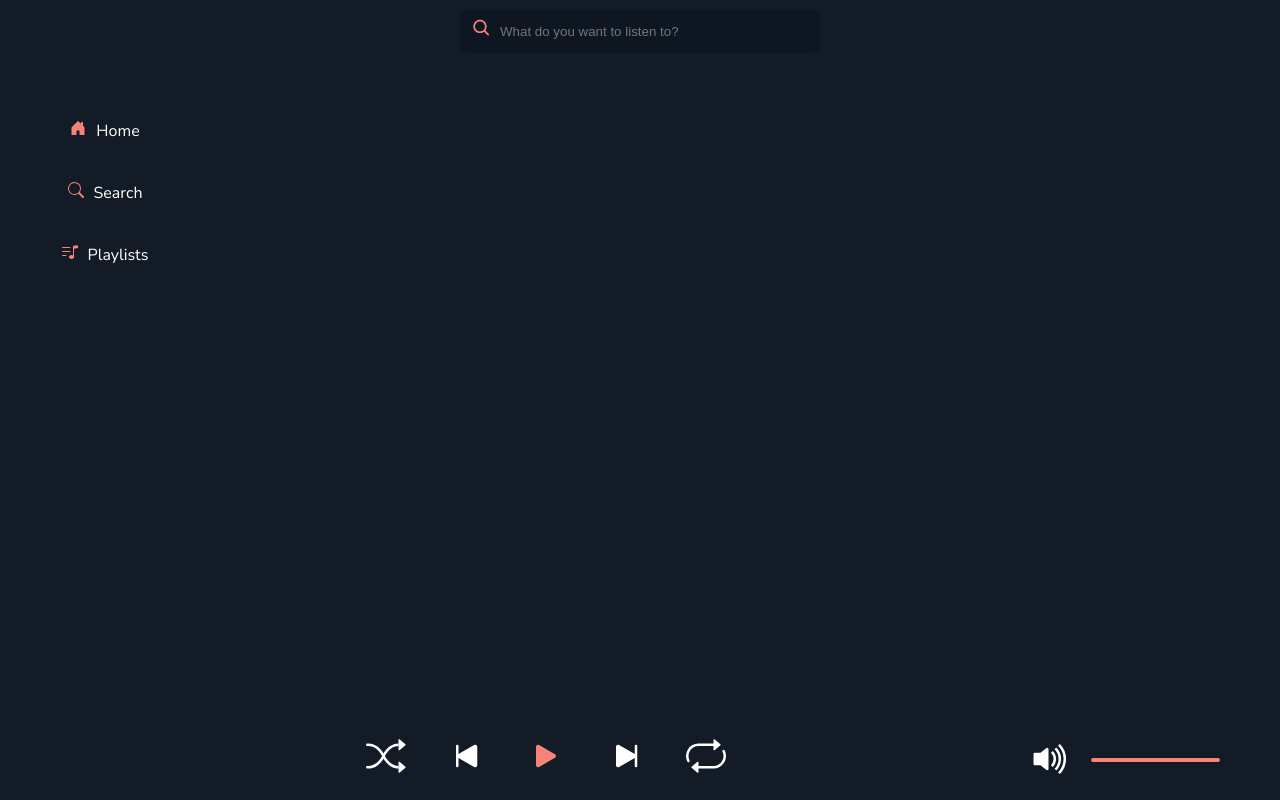
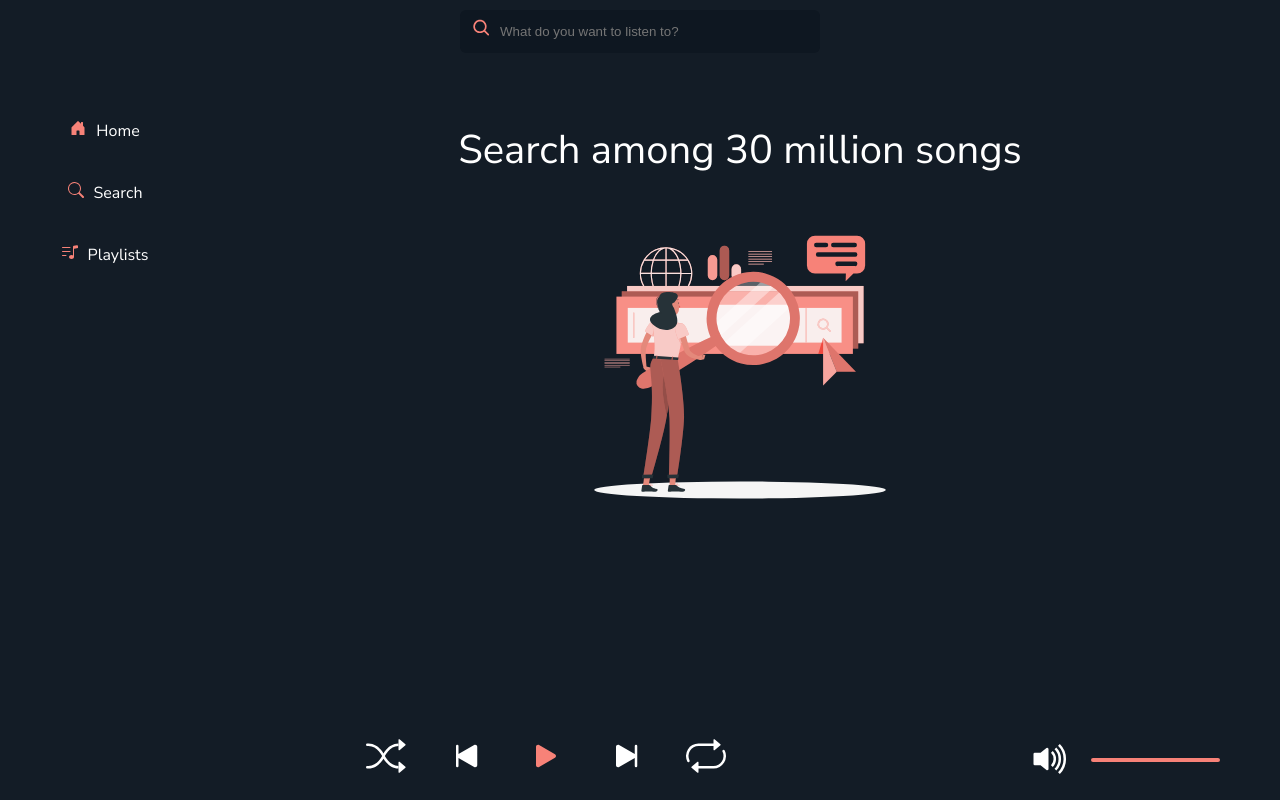
Before and after one commit to OlekOlaisen/Music-streaming-application, a React (Create React App) app: page /search in a window 1280 px wide. Built offline with nearby package versions, Linux system fonts and the light colour scheme.

Commit message:
fixed playlist playback overlap

```diff
--- a/src/App.css
+++ b/src/App.css
@@ -13,6 +13,7 @@ button {
 
 .Link {
   text-decoration: none;
+  color: gray;
 }
 
 html {
@@ -975,6 +976,22 @@ audio {
   font-size: 0.8rem;
 }
 
+.search__results-empty {
+  display: flex;
+  flex-flow: column;
+  justify-content: center;
+  align-items: center;
+  margin: 3rem;
+}
+
+.search__results-empty-image {
+  width: 80%;
+}
+
+.search__results-empty-text {
+  font-size: 1rem;
+}
+
 .option {
   font-size: 1.2rem;
 }
@@ -1001,6 +1018,16 @@ audio {
   color: grey;
 }
 
+@media (min-width: 576px) {
+  .search__results-empty-text {
+    font-size: 1.5rem;
+  }
+}
+@media (min-width: 768px) {
+  .search__results-empty-image {
+    width: 60%;
+  }
+}
 @media (min-width: 992px) {
   .search__input-container {
     width: 360px;
@@ -1010,6 +1037,12 @@ audio {
     margin-bottom: 3rem;
     margin-left: 10rem;
   }
+  .search__results-empty-text {
+    font-size: 2rem;
+  }
+  .search__results-empty-image {
+    width: 40%;
+  }
 }
 html {
   font-size: 20px;
--- a/src/pages/search.jsx
+++ b/src/pages/search.jsx
@@ -3,6 +3,8 @@ import { CgSearch, CgSearchLoading } from 'react-icons/cg';
 import { BiDotsVerticalRounded } from 'react-icons/bi';
 import { Link } from 'react-router-dom';
 import { AudioContext } from '../components/audioContext.jsx';
+import Search from '../assets/images/search.svg';
+
 
 const FetchAPI = () => {
   const [query, setQuery] = useState('');
@@ -80,6 +82,13 @@ const FetchAPI = () => {
   }
 }, [debouncedQuery, searchSongs]);
 
+useEffect(() => {
+  return () => {
+    setSearchResults([]);
+  };
+}, [setSearchResults]);
+
+
  return (
     <section className="search">
       <label className="search__label" htmlFor="search"></label>
@@ -99,10 +108,15 @@ const FetchAPI = () => {
       </section>
 
       <div className="search__results">
-        {error ? (
-          <p>{error}</p>
-        ) : (
-          searchResults.map((song, index) => (
+  {error ? (
+    <p>{error}</p>
+  ) : searchResults.length === 0 ? (
+    <div className='search__results-empty'>
+      <p className='search__results-empty-text'>Search among 30 million songs</p>
+      <img className='search__results-empty-image' src={Search} alt="image of a woman searching the web" />
+    </div>
+  ) : (
+    searchResults.map((song, index) => (
             <div
               className="search__results-item"
               key={index}
@@ -130,11 +144,11 @@ const FetchAPI = () => {
                     >
                       {song.title}
                     </p>
-                    <Link className='Link' to={`/artist/${song.artist.id}`}>
-                    <p className="search__results-artist">
-                      {song.artist && song.artist.name}
+
+                    <p className="search__results-artist"><Link className='Link' to={`/artist/${song.artist.id}`}>
+                      {song.artist && song.artist.name}</Link>
                     </p>
-                    </Link>
+
                   </div>
 
               </div>
--- a/src/styling/_reset.scss
+++ b/src/styling/_reset.scss
@@ -12,4 +12,5 @@ button {
 
 .Link {
 	text-decoration: none;
+	color: gray;
 }
--- a/src/styling/_search.scss
+++ b/src/styling/_search.scss
@@ -70,6 +70,22 @@
     }
 }
 
+.search__results-empty {
+    display: flex;
+    flex-flow: column;
+    justify-content: center;
+    align-items: center;
+    margin: 3rem;
+}
+
+.search__results-empty-image {
+    width: 80%;
+}
+
+.search__results-empty-text {
+    font-size: 1rem;
+}
+
 .option {
     font-size: 1.2rem;
 }
@@ -101,10 +117,18 @@
 
 
 // Small devices (landscape phones, 576px and up)
-@media (min-width: 576px) {  }
+@media (min-width: 576px) {
+    .search__results-empty-text {
+    font-size: 1.5rem;
+}
+ }
 
 // Medium devices (tablets, 768px and up)
-@media (min-width: 768px) {  }
+@media (min-width: 768px) {
+    .search__results-empty-image {
+    width: 60%;
+}
+ }
 
 // Large devices (desktops, 992px and up)
 @media (min-width: 992px) {
@@ -115,10 +139,17 @@
     }
 
     .search__results {
-
         margin-bottom: 3rem;
         margin-left: 10rem;
     }
+
+    .search__results-empty-text {
+    font-size: 2rem;
+}
+
+    .search__results-empty-image {
+    width: 40%;
+}
 
  }
 
```
Also changed, not shown: src/assets/images/search.svg (added), 1 other file (tests, documents, lock files or other folders).
